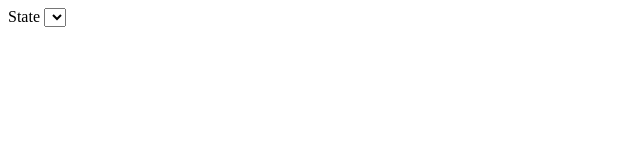
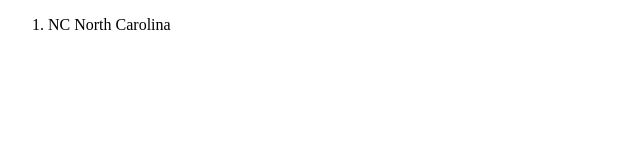
Before and after one commit to jasonawise/VueStates, a plain HTML site: page index.html in a window 1280 px wide. Shown: the whole page, without its empty margins (0-640 px from the left). Drawn offline with nearby package versions, Linux system fonts and the light colour scheme.

Commit message:
Breaking things

```diff
--- a/index.html
+++ b/index.html
@@ -16,13 +16,19 @@
 </head>
 <body>
     <div id="app-7">
-        <label class="so" for="state">State</label>
-        <select id="state" class="form-control" name="state">
-                <state-item
-                v-for="item in stateList"
-                v-bind:state="item">
-                </state-item>
-        </select>
+        <ol>
+            <!--
+            Now we provide each todo-item with the todo object
+            it's representing, so that its content can be dynamic.
+            We also need to provide each component with a "key",
+            which will be explained later.
+            -->
+            <state-item
+            v-for="item in stateList"
+            v-bind:state="item"
+                            >
+            </state-item>
+        </ol>
     </div>
 </body>
 <script>
```
